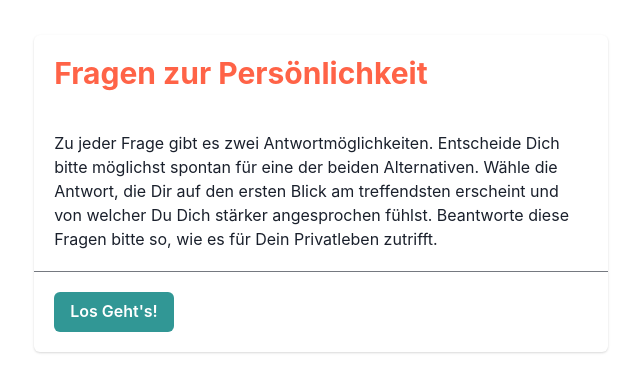
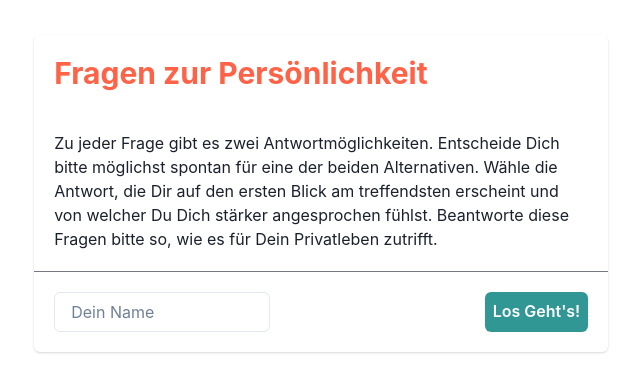
Before and after one commit to ruthtempo/personality-test, a React (Create React App) app: page / in a window 1280 px wide. Shown: the part 207-598 px from the top of the page, without its empty margins (319-959 px from the left). Built offline with nearby package versions, Linux system fonts and the light colour scheme.

Commit message:
username state

```diff
--- a/src/App.tsx
+++ b/src/App.tsx
@@ -16,6 +16,7 @@ const getSavedAnswers = () => {
 
 function App() {
   const [answers, setAnswers] = useState<Answer["value"][]>(getSavedAnswers());
+  const [userName, setUserName] = useState<string>("");
 
   const answerQuestion = (answer: Answer["value"]) => {
     const newAnswers = answers.concat(answer);
@@ -32,7 +33,7 @@ function App() {
     <ChakraProvider>
       <Container h="100vh" centerContent justifyContent="center">
         <Routes>
-          <Route path="/" element={<HomePage />} />
+          <Route path="/" element={<HomePage setUserName={setUserName} />} />
           <Route
             path="/form"
             element={
@@ -40,6 +41,7 @@ function App() {
                 answerQuestion={answerQuestion}
                 answers={answers}
                 resetTest={resetTest}
+                userName={userName}
               />
             }
           />
--- a/src/pages/Form.tsx
+++ b/src/pages/Form.tsx
@@ -7,6 +7,7 @@ export const Form = (p: {
   answerQuestion: (answer: Answer["value"]) => void;
   answers: Answer["value"][];
   resetTest: () => void;
+  userName: string;
 }) => {
   const progress = (p.answers.length / personalityTest.length) * 100;
 
@@ -42,6 +43,10 @@ export const Form = (p: {
       </Stack>
     </Box>
   ) : (
-    <Results answers={p.answers} resetTest={p.resetTest} />
+    <Results
+      answers={p.answers}
+      resetTest={p.resetTest}
+      userName={p.userName}
+    />
   );
 };
--- a/src/pages/Home.tsx
+++ b/src/pages/Home.tsx
@@ -5,13 +5,33 @@ import {
   CardFooter,
   CardHeader,
   Divider,
+  FormControl,
+  FormErrorMessage,
   Heading,
+  Input,
 } from "@chakra-ui/react";
-import React from "react";
+import React, { useState } from "react";
 import { useNavigate } from "react-router-dom";
 
-export const HomePage = () => {
+export const HomePage = (p: { setUserName: (name: string) => void }) => {
   const navigate = useNavigate();
+  const [name, setName] = useState("");
+  const [isError, setIsError] = useState(false);
+
+  const handleStart = (name: string) => {
+    if (name.trim() === "") {
+      setIsError(true);
+    } else {
+      setIsError(false);
+      p.setUserName(name);
+      navigate("/form");
+    }
+  };
+
+  const handleInputChange = (e: React.FormEvent<HTMLInputElement>) => {
+    setName(e.currentTarget.value);
+  };
+
   return (
     <Card data-test="start-card">
       <CardHeader>
@@ -28,11 +48,20 @@ export const HomePage = () => {
       </CardBody>
       <Divider />
       <CardFooter>
+        <FormControl isRequired isInvalid={isError}>
+          <Input
+            placeholder="Dein Name"
+            w="50%"
+            value={name}
+            onChange={handleInputChange}
+          />
+          {isError && <FormErrorMessage>Pflichtfeld</FormErrorMessage>}
+        </FormControl>
         <Button
           data-test="start-test-button"
           colorScheme={"teal"}
           variant="solid"
-          onClick={() => navigate("/form")}
+          onClick={() => handleStart(name)}
         >
           Los Geht's!
         </Button>
--- a/src/pages/Results.tsx
+++ b/src/pages/Results.tsx
@@ -1,4 +1,4 @@
-import { Box, Button } from "@chakra-ui/react";
+import { Box, Button, Text } from "@chakra-ui/react";
 import { PolarArea } from "react-chartjs-2";
 import { useNavigate } from "react-router-dom";
 import { Answer } from "../DATA";
@@ -16,6 +16,7 @@ ChartJS.register(RadialLinearScale, ArcElement, Tooltip, Legend);
 export const Results = (p: {
   answers: Answer["value"][];
   resetTest: () => void;
+  userName: string;
 }) => {
   const navigate = useNavigate();
   const qualities = { E: 0, I: 0, In: 0, S: 0, F: 0, D: 0, B: 0, W: 0 };
@@ -59,6 +60,7 @@ export const Results = (p: {
   };
   return (
     <Box display="flex" alignItems="center" flexDirection="column" w={"100%"}>
+      <Text>{p.userName}, Here your Personality tests Results</Text>
       <PolarArea data={data} data-test="results-chart" />
       <Button
         data-test="reset-button"
```
